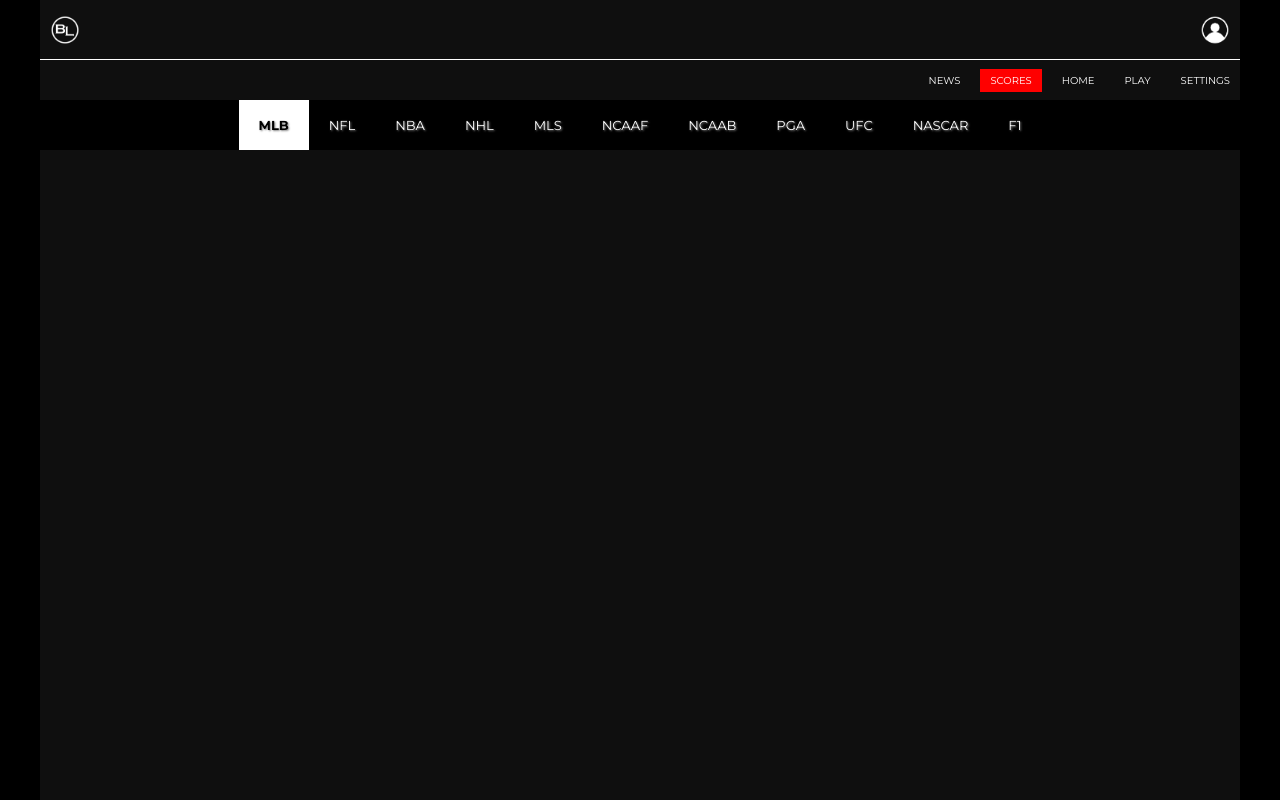
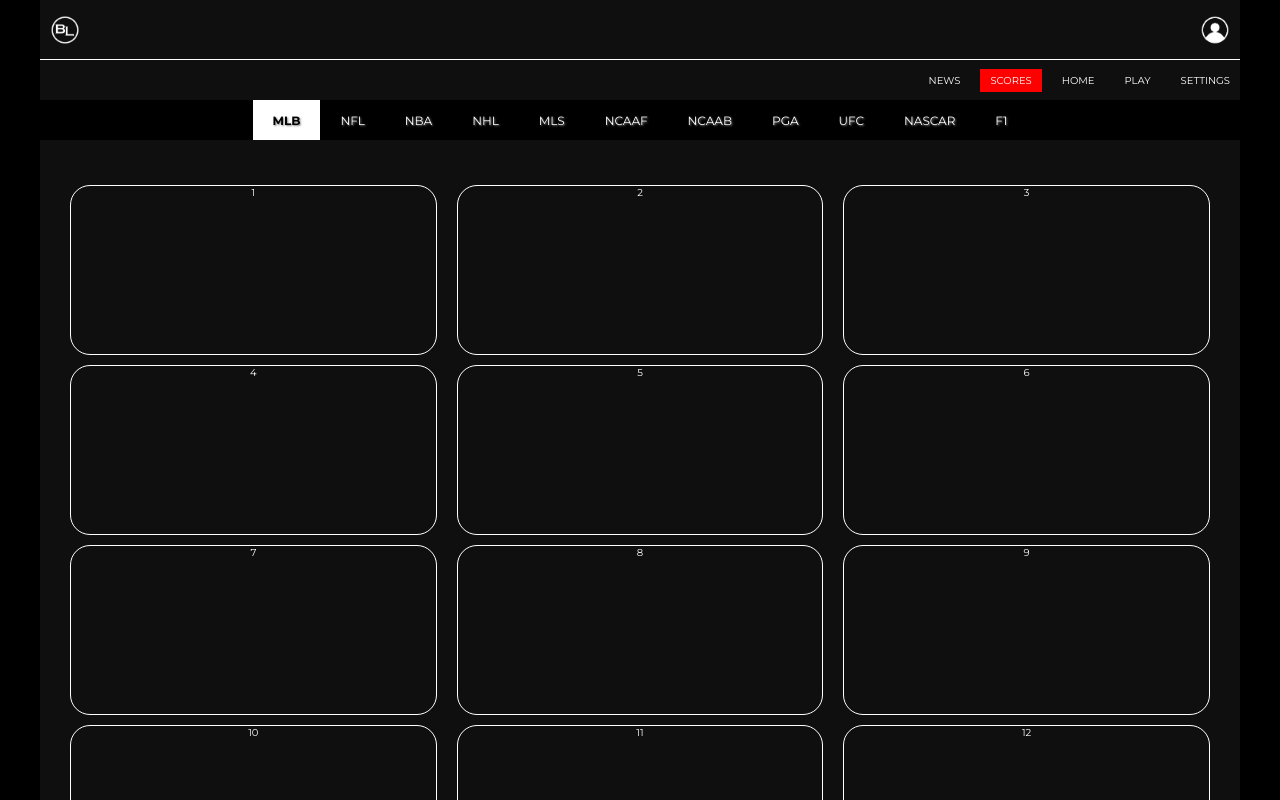
Before and after one commit to deesepulveda/beastleague_app, a React (Create React App) app: page / in a window 1280 px wide. Shown: the top 800 px of the page. Built offline with nearby package versions, Linux system fonts and the light colour scheme.

Commit message:
updated scorecard

```diff
--- a/src/components/header/Header.css
+++ b/src/components/header/Header.css
@@ -17,6 +17,6 @@
 
 @media only screen and (min-width: 1920px) {
   .header_container {
-    height: 12rem;
+    height: 14rem;
   }
 }
--- a/src/components/login/Login.css
+++ b/src/components/login/Login.css
@@ -63,3 +63,9 @@
     padding-right: 1rem;
   }
 }
+
+@media only screen and (min-width: 1920px) {
+  .login_container {
+    height: 50%;
+  }
+}
--- a/src/components/nav/NavMain.css
+++ b/src/components/nav/NavMain.css
@@ -39,6 +39,10 @@
 }
 
 @media only screen and (min-width: 1920px) {
+  .nav_main_container {
+    height: 50%;
+  }
+
   .nav_main_container > a {
     font-size: 1.4rem;
   }
--- a/src/components/nav/NavSub.css
+++ b/src/components/nav/NavSub.css
@@ -49,11 +49,11 @@
 
 @media only screen and (min-width: 1200px) {
   .nav_sub_container {
-    height: 5rem;
+    height: 4rem;
   }
 
   .sub_nav_ul > li {
-    font-size: 1.3rem;
+    font-size: 1.2rem;
     padding: 0 2rem;
     cursor: pointer;
   }
--- a/src/components/screens/Screen.css
+++ b/src/components/screens/Screen.css
@@ -2,7 +2,6 @@
   width: 100%;
   height: calc(100% - 10rem);
   overflow-x: hidden;
-  overflow-y: scroll;
   background-color: #0f0f0f;
   -ms-overflow-style: none; /* Internet Explorer 10+ */
   scrollbar-width: none; /* Firefox */
@@ -13,6 +12,15 @@
   display: none; /* Safari and Chrome */
 }
 
+.screen_container_pages {
+  width: 100%;
+  height: auto;
+  display: flex;
+  flex-direction: column;
+  justify-content: center;
+  align-items: center;
+}
+
 @media only screen and (min-width: 1200px) {
   .screen_container {
     max-width: 120rem;
--- a/src/components/screens/ScreenHome.js
+++ b/src/components/screens/ScreenHome.js
@@ -15,8 +15,10 @@
       <div>
         <NavSub>
           <ul className="sub_nav_ul">
-            {homeArr.map((s) => (
-              <li className={s.hovered ? "active_link" : ""}>{s.task}</li>
+            {homeArr.map((s, i) => (
+              <li key={i} className={s.hovered ? "active_link" : ""}>
+                {s.task}
+              </li>
             ))}
           </ul>
         </NavSub>
--- a/src/components/screens/ScreenNews.js
+++ b/src/components/screens/ScreenNews.js
@@ -14,8 +14,10 @@
       <div>
         <NavSub>
           <ul className="sub_nav_ul">
-            {newsArr.map((s) => (
-              <li className={s.hovered ? "active_link" : ""}>{s.task}</li>
+            {newsArr.map((s, i) => (
+              <li key={i} className={s.hovered ? "active_link" : ""}>
+                {s.task}
+              </li>
             ))}
           </ul>
         </NavSub>
--- a/src/components/screens/ScreenPlay.js
+++ b/src/components/screens/ScreenPlay.js
@@ -14,8 +14,10 @@
       <div>
         <NavSub>
           <ul className="sub_nav_ul">
-            {playArr.map((s) => (
-              <li className={s.hovered ? "active_link" : ""}>{s.task}</li>
+            {playArr.map((s, i) => (
+              <li key={i} className={s.hovered ? "active_link" : ""}>
+                {s.task}
+              </li>
             ))}
           </ul>
         </NavSub>
--- a/src/components/screens/ScreenScores.css
+++ b/src/components/screens/ScreenScores.css
@@ -0,0 +1,51 @@
+.score_card_container {
+  width: 100%;
+  height: auto;
+  margin: 2rem auto;
+  display: flex;
+  flex-direction: column;
+  justify-content: end;
+  align-items: center;
+}
+
+.card_box {
+  width: 100%;
+  height: 10rem;
+  padding: 0.5rem 1rem;
+}
+
+.card_box_inner {
+  width: 100%;
+  height: 100%;
+  margin: 0 auto;
+  border: 0.1rem solid #fff;
+  border-radius: 2rem;
+  -webkit-border-radius: 2rem;
+  -moz-border-radius: 2rem;
+  -ms-border-radius: 2rem;
+  -o-border-radius: 2rem;
+}
+
+@media only screen and (min-width: 768px) {
+  .score_card_container {
+    padding: 0 2rem;
+    flex-direction: row;
+    flex-wrap: wrap;
+    justify-content: start;
+  }
+
+  .card_box {
+    width: calc(100% / 2);
+    height: 18rem;
+  }
+}
+
+@media only screen and (min-width: 1200px) {
+  .score_card_container {
+    padding: 2rem;
+  }
+
+  .card_box {
+    width: calc(100% / 3);
+  }
+}
--- a/src/components/screens/ScreenScores.js
+++ b/src/components/screens/ScreenScores.js
@@ -18,18 +18,31 @@
 
 const ScreenScores = () => {
   return (
-    <div>
-      <div>
-        <NavSub>
-          <ul className="sub_nav_ul">
-            {sportsArr.map((s) => (
-              <li className={s.hovered ? "active_link" : ""}>{s.league}</li>
-            ))}
-          </ul>
-        </NavSub>
+    <div className="screen_container_pages">
+      <NavSub>
+        <ul className="sub_nav_ul">
+          {sportsArr.map((s, i) => (
+            <li key={i} className={s.hovered ? "active_link" : ""}>
+              {s.league}
+            </li>
+          ))}
+        </ul>
+      </NavSub>
+      <div className="score_card_container">
+        {Array.from({ length: 15 }, (_, i) => i + 1).map((card, i) => (
+          <ScoreCard key={i} title={card} />
+        ))}
       </div>
     </div>
   );
 };
 
+const ScoreCard = ({ title }) => {
+  return (
+    <div className="card_box">
+      <div className="card_box_inner">{title}</div>
+    </div>
+  );
+};
+
 export default ScreenScores;
--- a/src/components/screens/ScreenSettings.js
+++ b/src/components/screens/ScreenSettings.js
@@ -15,8 +15,10 @@
       <div>
         <NavSub>
           <ul className="sub_nav_ul">
-            {settingsArr.map((s) => (
-              <li className={s.hovered ? "active_link" : ""}>{s.task}</li>
+            {settingsArr.map((s, i) => (
+              <li key={i} className={s.hovered ? "active_link" : ""}>
+                {s.task}
+              </li>
             ))}
           </ul>
         </NavSub>
```
